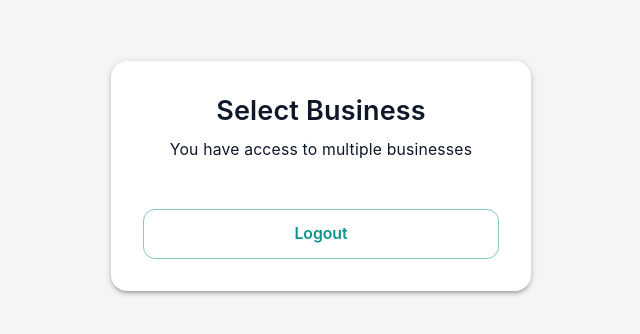
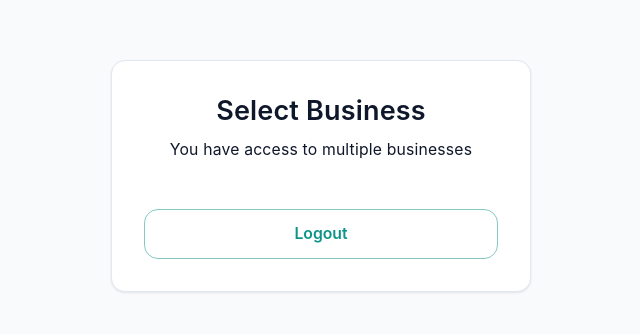
Before and after one commit to Jayachandran-dev/tenant-dash-frontend, a React (Vite) app: page /select-tenant in a window 1280 px wide. Shown: the part 224-558 px from the top of the page, without its empty margins (319-959 px from the left). Built offline with nearby package versions, Linux system fonts and the light colour scheme; sample sign-in values are in the browser's storage.

Commit message:
Login, Auth, Select tenant , Signup page were restructured

```diff
--- /dev/null
+++ b/src/components/AuthLayout.jsx
@@ -0,0 +1,39 @@
+import { Box, Paper } from "@mui/material";
+
+/**
+ * Shared shell for auth screens (Login, Signup, Select Business) —
+ * a centered card on a full-height background. Theme-safe (uses
+ * background.default instead of a hardcoded hex) and responsive
+ * (the card shrinks to fit narrow phones instead of a fixed pixel width).
+ *
+ * Props:
+ *  - maxWidth: card's max width on larger screens (default 420)
+ */
+export default function AuthLayout({ children, maxWidth = 420 }) {
+  return (
+    <Box
+      sx={{
+        minHeight: "100vh",
+        display: "flex",
+        alignItems: "center",
+        justifyContent: "center",
+        bgcolor: "background.default",
+        p: 2,
+      }}
+    >
+      <Paper
+        sx={{
+          p: { xs: 3, sm: 4 },
+          width: "100%",
+          maxWidth,
+          borderRadius: 1,
+          border: "1px solid",
+          borderColor: "divider",
+          boxShadow: "0 1px 3px rgba(0,0,0,0.06), 0 1px 2px rgba(0,0,0,0.04)",
+        }}
+      >
+        {children}
+      </Paper>
+    </Box>
+  );
+}
--- a/src/pages/Login.jsx
+++ b/src/pages/Login.jsx
@@ -1,16 +1,15 @@
 import { useState } from "react";
 import { useNavigate, Link } from "react-router-dom";
 import {
-  Box,
   Button,
   TextField,
   Typography,
-  Paper,
   Alert,
   MenuItem,
   Stack,
 } from "@mui/material";
 import { useAuth } from "../context/AuthContext";
+import AuthLayout from "../components/AuthLayout";
 
 const countryCodes = [
   { code: "+91", label: "India (+91)" },
@@ -24,7 +23,7 @@ export default function Login() {
   const [mobile, setMobile] = useState("");
   const [otp, setOtp] = useState("");
   const [otpSent, setOtpSent] = useState(false);
-  const [devOtp, setDevOtp] = useState(""); // OTP shown in Alert
+  const [devOtp, setDevOtp] = useState(""); // OTP shown in Alert — see note below
   const [error, setError] = useState("");
   const [loading, setLoading] = useState(false);
 
@@ -74,16 +73,7 @@ export default function Login() {
   };
 
   return (
-    <Box
-      sx={{
-        minHeight: "100vh",
-        display: "flex",
-        alignItems: "center",
-        justifyContent: "center",
-        bgcolor: "#f5f5f5",
-      }}
-    >
-      <Paper elevation={3} sx={{ p: 4, width: 420 }}>
+    <AuthLayout>
       <Typography variant="h5" gutterBottom align="center" fontWeight={600}>
         Login
       </Typography>
@@ -94,7 +84,9 @@ export default function Login() {
         </Alert>
       )}
 
-        {/* Development OTP Alert */}
+      {/* Development OTP Alert — showing the OTP in the UI is convenient for
+          testing, but make sure this is gated off (e.g. behind an env check)
+          before this ships to real users. */}
       {devOtp && (
         <Alert severity="info" sx={{ mb: 2 }}>
           Your OTP is: <strong>{devOtp}</strong>
@@ -132,7 +124,7 @@ export default function Login() {
         <Button
           fullWidth
           variant="contained"
-            sx={{ mt: 3 }}
+          sx={{ mt: 3, borderRadius: 1 }}
           onClick={handleSendOtp}
           disabled={loading}
         >
@@ -154,7 +146,7 @@ export default function Login() {
             fullWidth
             type="submit"
             variant="contained"
-              sx={{ mt: 2 }}
+            sx={{ mt: 2, borderRadius: 1 }}
             disabled={loading}
           >
             {loading ? "Verifying..." : "Verify & Login"}
@@ -162,7 +154,7 @@ export default function Login() {
 
           <Button
             fullWidth
-              sx={{ mt: 1 }}
+            sx={{ mt: 1, borderRadius: 1 }}
             onClick={() => {
               setOtpSent(false);
               setOtp("");
@@ -180,7 +172,6 @@ export default function Login() {
           Create Business
         </Link>
       </Typography>
-      </Paper>
-    </Box>
+    </AuthLayout>
   );
 }
--- a/src/pages/SelectTenant.jsx
+++ b/src/pages/SelectTenant.jsx
@@ -1,7 +1,5 @@
 import {
-  Box,
   Typography,
-  Paper,
   List,
   ListItemButton,
   ListItemText,
@@ -9,6 +7,7 @@ import {
 } from "@mui/material";
 import { useAuth } from "../context/AuthContext";
 import { useNavigate } from "react-router-dom";
+import AuthLayout from "../components/AuthLayout";
 
 export default function SelectTenant() {
   const { tenants, selectTenant, logout } = useAuth();
@@ -20,16 +19,7 @@ export default function SelectTenant() {
   };
 
   return (
-    <Box
-      sx={{
-        minHeight: "100vh",
-        display: "flex",
-        alignItems: "center",
-        justifyContent: "center",
-        bgcolor: "#f5f5f5",
-      }}
-    >
-      <Paper elevation={3} sx={{ p: 4, width: 420 }}>
+    <AuthLayout>
       <Typography variant="h5" gutterBottom align="center" fontWeight={600}>
         Select Business
       </Typography>
@@ -43,7 +33,12 @@ export default function SelectTenant() {
           <ListItemButton
             key={tenant.id}
             onClick={() => handleSelect(tenant)}
-              sx={{ border: "1px solid #eee", borderRadius: 1, mb: 1 }}
+            sx={{
+              border: "1px solid",
+              borderColor: "divider",
+              borderRadius: 1,
+              mb: 1,
+            }}
           >
             <ListItemText
               primary={tenant.name}
@@ -53,10 +48,14 @@ export default function SelectTenant() {
         ))}
       </List>
 
-        <Button fullWidth variant="outlined" sx={{ mt: 2 }} onClick={logout}>
+      <Button
+        fullWidth
+        variant="outlined"
+        sx={{ mt: 2, borderRadius: 1 }}
+        onClick={logout}
+      >
         Logout
       </Button>
-      </Paper>
-    </Box>
+    </AuthLayout>
   );
 }
--- a/src/pages/Signup.jsx
+++ b/src/pages/Signup.jsx
@@ -1,16 +1,15 @@
 import { useState } from "react";
 import { useNavigate, Link } from "react-router-dom";
 import {
-  Box,
   Button,
   TextField,
   Typography,
-  Paper,
   Alert,
   MenuItem,
   Stack,
 } from "@mui/material";
 import { useAuth } from "../context/AuthContext";
+import AuthLayout from "../components/AuthLayout";
 
 const countryCodes = [
   { code: "+91", label: "India (+91)" },
@@ -46,16 +45,7 @@ export default function Signup() {
   };
 
   return (
-    <Box
-      sx={{
-        minHeight: "100vh",
-        display: "flex",
-        alignItems: "center",
-        justifyContent: "center",
-        bgcolor: "#f5f5f5",
-      }}
-    >
-      <Paper elevation={3} sx={{ p: 4, width: 420 }}>
+    <AuthLayout>
       <Typography variant="h5" gutterBottom align="center" fontWeight={600}>
         Create Your Business
       </Typography>
@@ -105,7 +95,7 @@ export default function Signup() {
           fullWidth
           type="submit"
           variant="contained"
-            sx={{ mt: 3 }}
+          sx={{ mt: 3, borderRadius: 1 }}
           disabled={loading}
         >
           {loading ? "Creating..." : "Create Business"}
@@ -118,7 +108,6 @@ export default function Signup() {
           Login with OTP
         </Link>
       </Typography>
-      </Paper>
-    </Box>
+    </AuthLayout>
   );
 }
```
Lines whose indentation alone changed are shown as unchanged.
